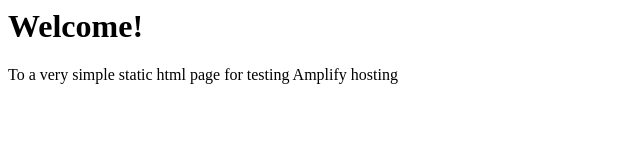
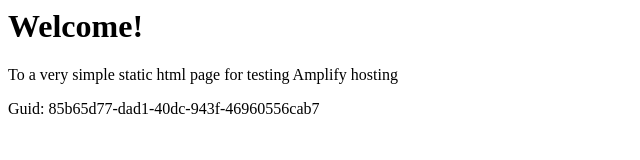
Before and after one commit to aws-aemilia-cmh/Github-PR-Commit-Integration-Test-DoNotTouch-Gith-P5X5MO5I-v1-preprod-us-east-2, a website: page src/index.html in a window 1280 px wide. Shown: the whole page, without its empty margins (0-640 px from the left). Drawn offline with Linux system fonts and the light colour scheme.

Commit message:
commit from integ tests

```diff
--- a/src/index.html
+++ b/src/index.html
@@ -1,3 +1,5 @@
+
+
 <html lang="en">
 
 <head>
@@ -10,6 +12,6 @@
 <body>
     <h1>Welcome!</h1>
     <p>To a very simple static html page for testing Amplify hosting</p>
-</body>
+    <p>Guid: 85b65d77-dad1-40dc-943f-46960556cab7</p></body>
 
 </html>
```
